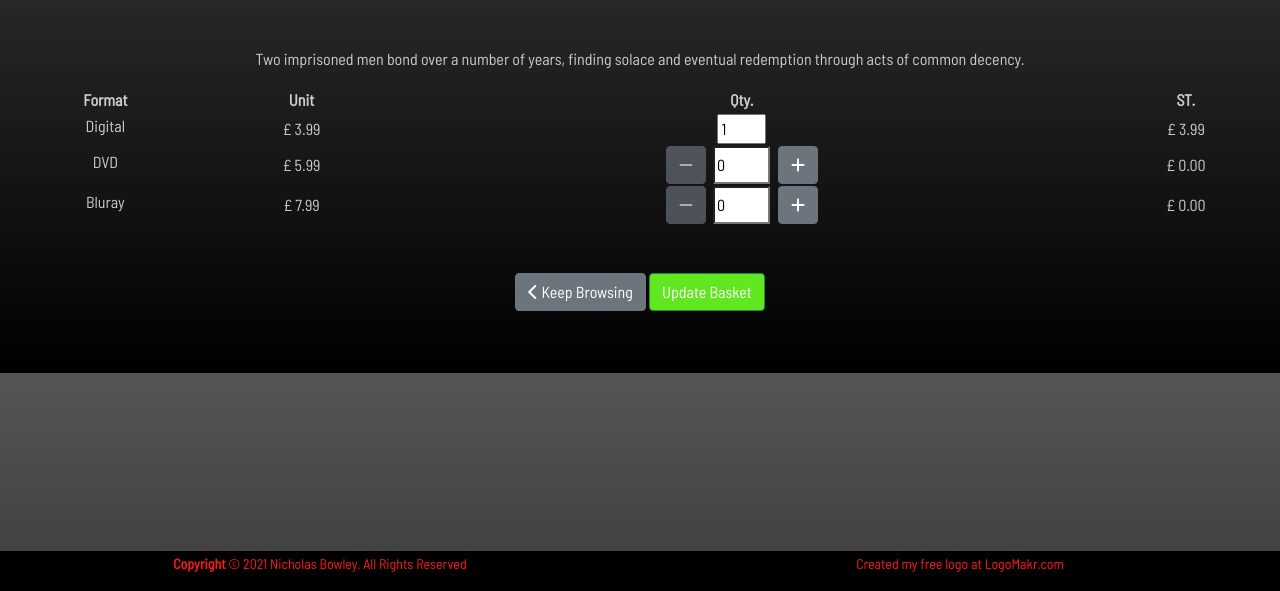
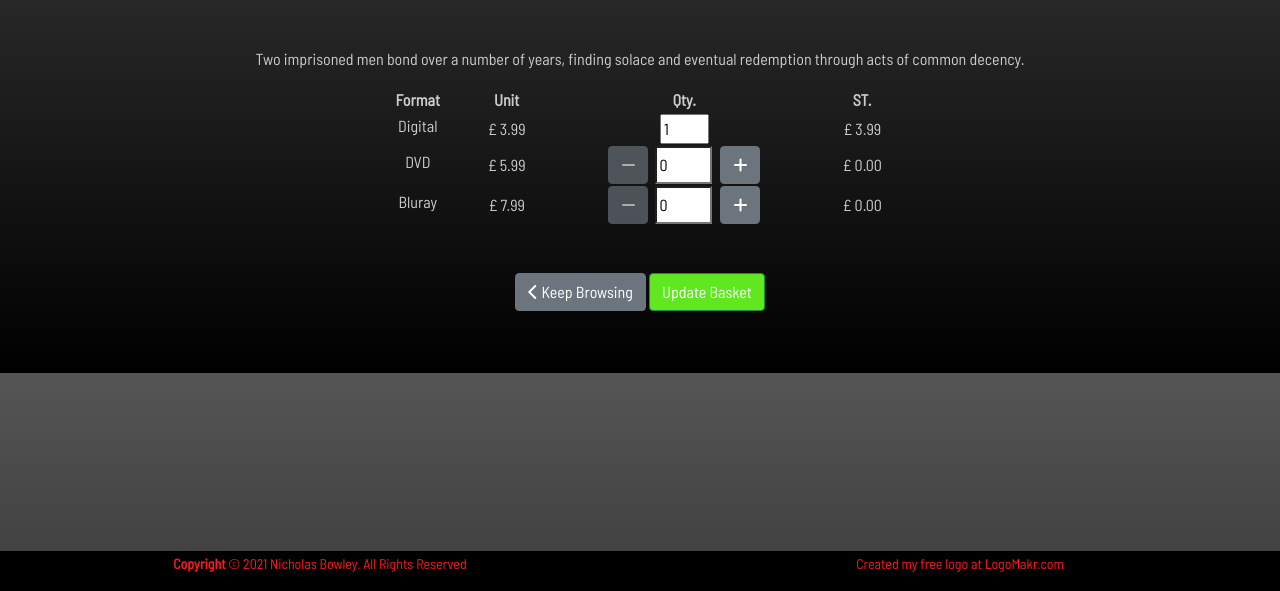
Before and after one commit to KWSNick/filmnight, a Django app: page /film/1/ in a window 1280 px wide. Shown: the part 517-1108 px from the top of the page. Run offline with Django 3.2, Linux system fonts and the light colour scheme; the visitor is signed in with stand-in values (Sample User, id 1); data comes from the database, SQL or seed files in the repository; some libraries are stand-ins or nearby versions; some web fonts are replaced.

Commit message:
Added column breakpoints to orderform table and columns to th tags in this table.

```diff
--- a/films/templates/films/orderform.html
+++ b/films/templates/films/orderform.html
@@ -1,14 +1,14 @@
 <!--A form which is added to the filmpage.html page which allows users to add items to the basket-->
 <form action="{% url 'add_to_basket' film.id %}" method="POST">
     {% csrf_token %}
-    <div class="row gx-0">
-        <table class="mb-5">
+    <div class="row gx-0 justify-content-center">
+        <table class="col col-md-8 col-lg-6 col-xl-5 col-xxl-3 mb-5">
             <thead>
                 <tr>
-                    <th>Format</th>
-                    <th>Unit</th>
-                    <th>Qty.</th>
-                    <th>ST.</th>
+                    <th class="col-2">Format</th>
+                    <th class="col-2">Unit</th>
+                    <th class="col">Qty.</th>
+                    <th class="col-2">ST.</th>
                 </tr>
             </thead>
             <tbody>
```
